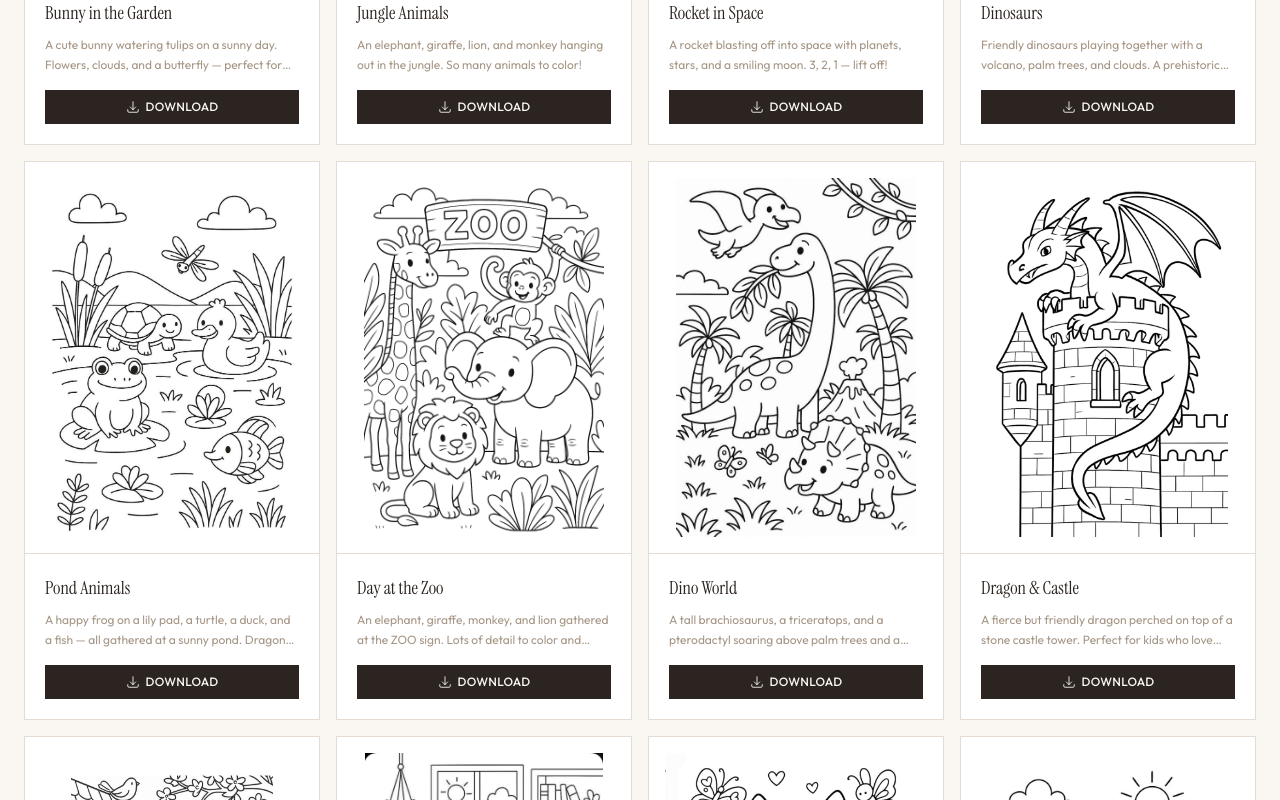
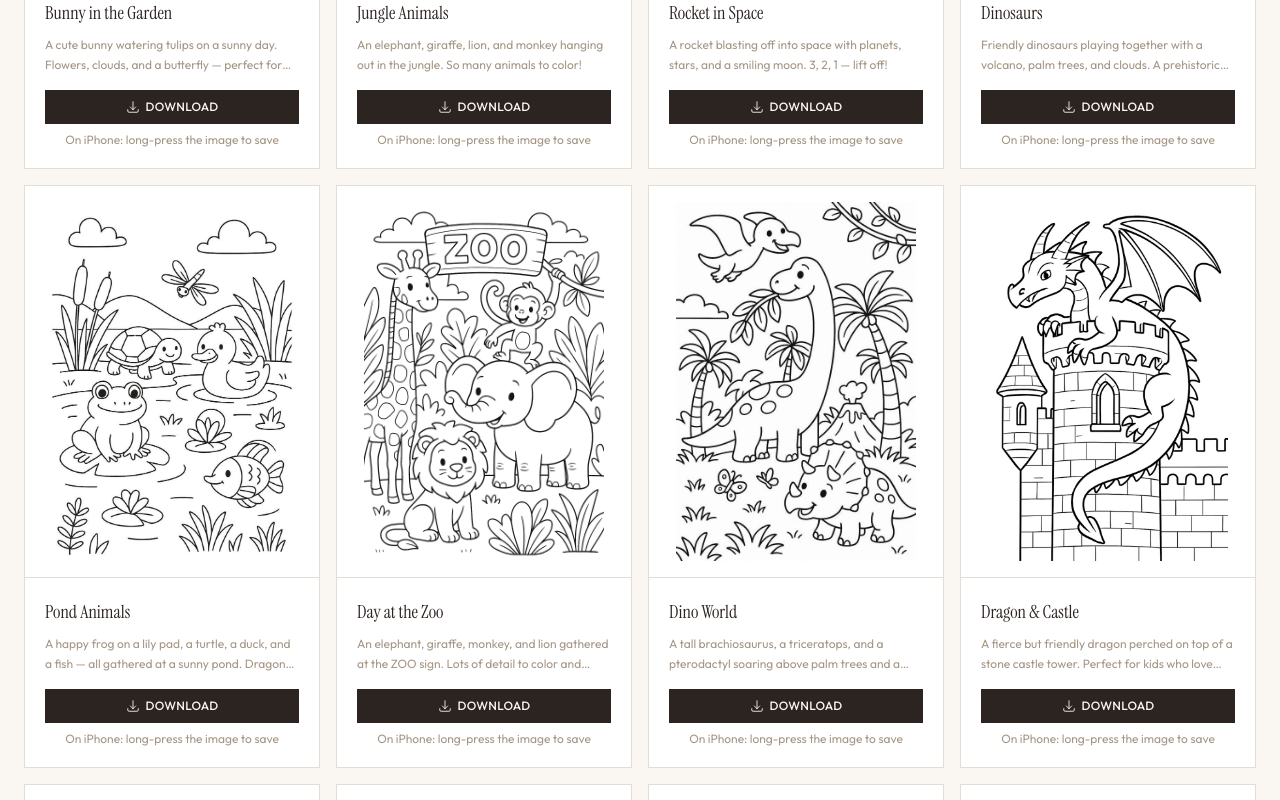
Before and after one commit to sisiliu10/findyourbabysitter, a Next.js app: page /en/coloring-pages in a window 1280 px wide. Shown: the part 860-1660 px from the top of the page. Built offline with nearby package versions, Linux system fonts and the light colour scheme.

Commit message:
Use hover:none media query for iPhone hint on coloring pages
Shows the long-press hint on touch devices regardless of screen width,
which is more accurate than the sm: breakpoint.

Co-Authored-By: Claude Sonnet 4.6 <noreply@anthropic.com>

```diff
--- a/src/components/coloring-pages/ColoringPageGrid.tsx
+++ b/src/components/coloring-pages/ColoringPageGrid.tsx
@@ -58,7 +58,7 @@ export function ColoringPageGrid({ pages }: Props) {
                 </svg>
                 {t("download")}
               </a>
-              <p className="mt-2 text-center text-xs text-text-tertiary sm:hidden">
+              <p className="mt-2 text-center text-xs text-text-tertiary hidden [@media(hover:none)]:block">
                 {t("iphoneHint")}
               </p>
             </div>
```
